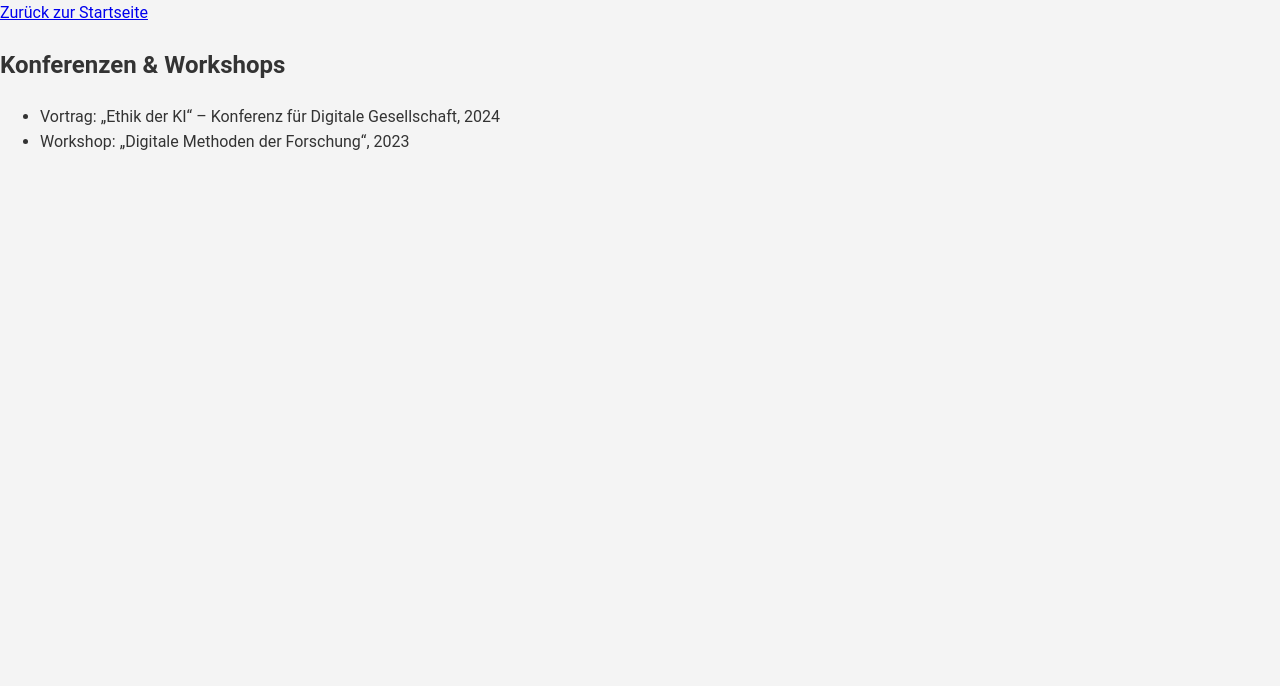
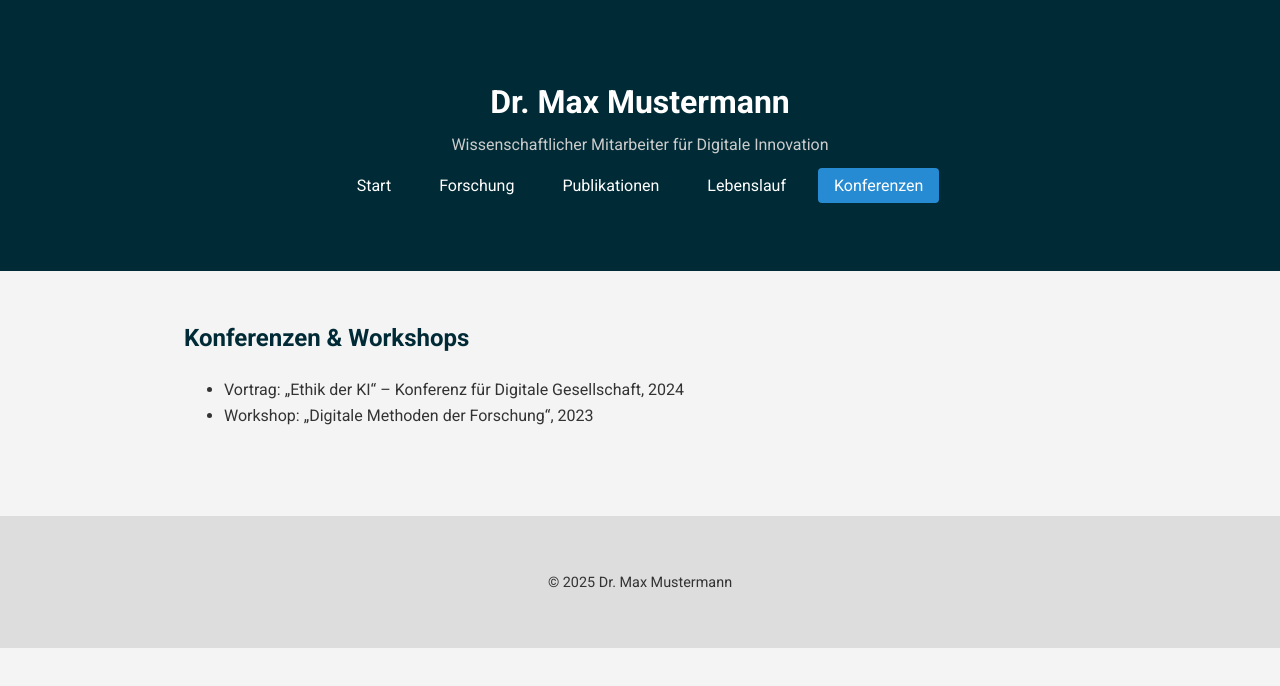
Before and after one commit to maja-mo/maja-mo.github.io, a plain HTML site: page konferenzen.html in a window 1280 px wide. Drawn offline with Linux system fonts and the light colour scheme.

Commit message:
Update konferenzen.html

```diff
--- a/konferenzen.html
+++ b/konferenzen.html
@@ -2,16 +2,38 @@
 <html lang="de">
 <head>
   <meta charset="UTF-8" />
-  <meta name="viewport" content="width=device-width, initial-scale=1.0" />
-  <title>Konferenzen & Workshops</title>
+  <meta name="viewport" content="width=device-width, initial-scale=1.0"/>
+  <title>Konferenzen – Dr. Max Mustermann</title>
   <link rel="stylesheet" href="style.css" />
+  <link href="https://fonts.googleapis.com/css2?family=Roboto:wght@400;700&display=swap" rel="stylesheet">
 </head>
 <body>
-  <a href="index.html">Zurück zur Startseite</a>
-  <h2>Konferenzen & Workshops</h2>
-  <ul>
-    <li>Vortrag: „Ethik der KI“ – Konferenz für Digitale Gesellschaft, 2024</li>
-    <li>Workshop: „Digitale Methoden der Forschung“, 2023</li>
-  </ul>
+  <header>
+    <div class="container">
+      <h1>Dr. Max Mustermann</h1>
+      <p>Wissenschaftlicher Mitarbeiter für Digitale Innovation</p>
+      <nav>
+        <ul>
+          <li><a href="index.html">Start</a></li>
+          <li><a href="forschung.html">Forschung</a></li>
+          <li><a href="publikationen.html">Publikationen</a></li>
+          <li><a href="lebenslauf.html">Lebenslauf</a></li>
+          <li><a href="konferenzen.html" class="active">Konferenzen</a></li>
+        </ul>
+      </nav>
+    </div>
+  </header>
+  <main class="container">
+    <h2>Konferenzen & Workshops</h2>
+    <ul>
+      <li>Vortrag: „Ethik der KI“ – Konferenz für Digitale Gesellschaft, 2024</li>
+      <li>Workshop: „Digitale Methoden der Forschung“, 2023</li>
+    </ul>
+  </main>
+  <footer>
+    <div class="container">
+      <p>© 2025 Dr. Max Mustermann</p>
+    </div>
+  </footer>
 </body>
 </html>
```
